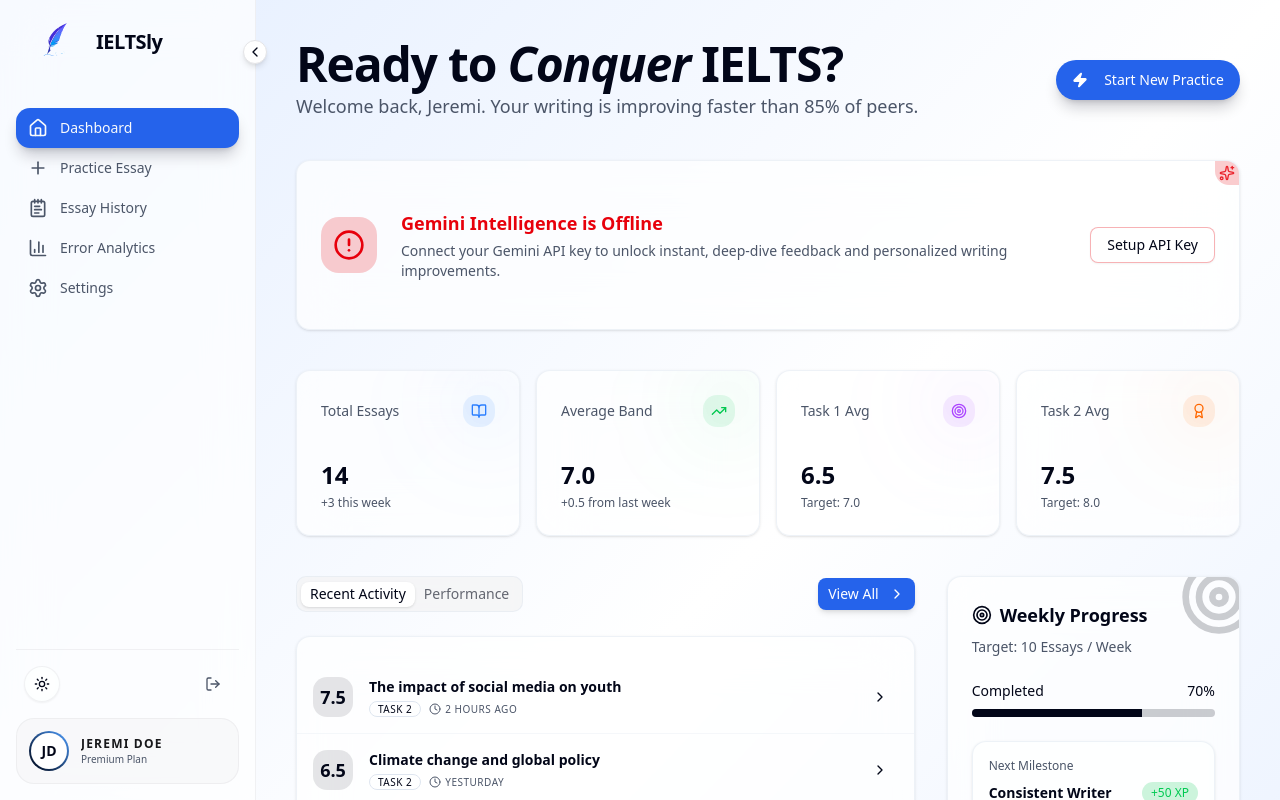
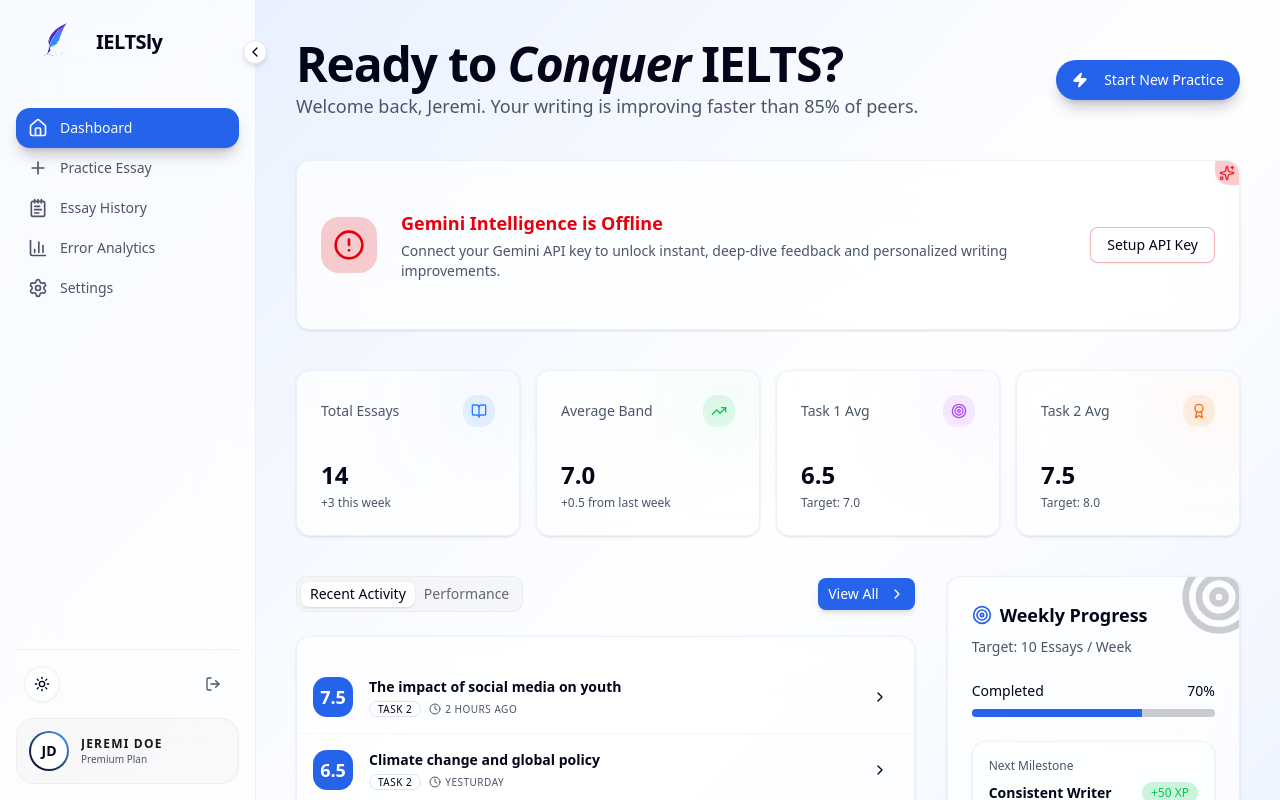
Before and after one commit to Jeremi-code/IELTSly, a Next.js app: page /dashboard in a window 1280 px wide. Shown: the top 800 px of the page. Built offline with nearby package versions, Linux system fonts and the light colour scheme.

Commit message:
fix: update progress bar color and dashboard score display for consistency

```diff
--- a/app/dashboard/page.tsx
+++ b/app/dashboard/page.tsx
@@ -218,7 +218,7 @@ const DashboardPage = () => {
                         {recentEssays.map((essay) => (
                           <div key={essay.id} className="p-4 flex items-center justify-between hover:bg-zinc-100/50 dark:hover:bg-zinc-800/30 transition-colors group">
                             <div className="flex gap-4 items-center">
-                              <div className="h-10 w-10 rounded-xl bg-primary/10 dark:bg-primary/20 flex items-center justify-center font-bold text-lg text-primary">
+                              <div className="h-10 w-10 rounded-xl bg-[#2563EB] flex items-center justify-center font-bold text-lg text-white">
                                 {essay.score}
                               </div>
                               <div className="space-y-1">
@@ -263,7 +263,7 @@ const DashboardPage = () => {
                 </div>
                 <CardHeader>
                   <CardTitle className="text-lg flex items-center gap-2">
-                    <Target className="h-5 w-5 text-primary" />
+                    <Target className="h-5 w-5 text-[#2563EB]" />
                     Weekly Progress
                   </CardTitle>
                   <CardDescription>Target: 10 Essays / Week</CardDescription>
--- a/components/ui/progress.tsx
+++ b/components/ui/progress.tsx
@@ -21,7 +21,7 @@ function Progress({
     >
       <ProgressPrimitive.Indicator
         data-slot="progress-indicator"
-        className="bg-primary h-full w-full flex-1 transition-all"
+        className="bg-[#2563EB] h-full w-full flex-1 transition-all"
         style={{ transform: `translateX(-${100 - (value || 0)}%)` }}
       />
     </ProgressPrimitive.Root>
```
